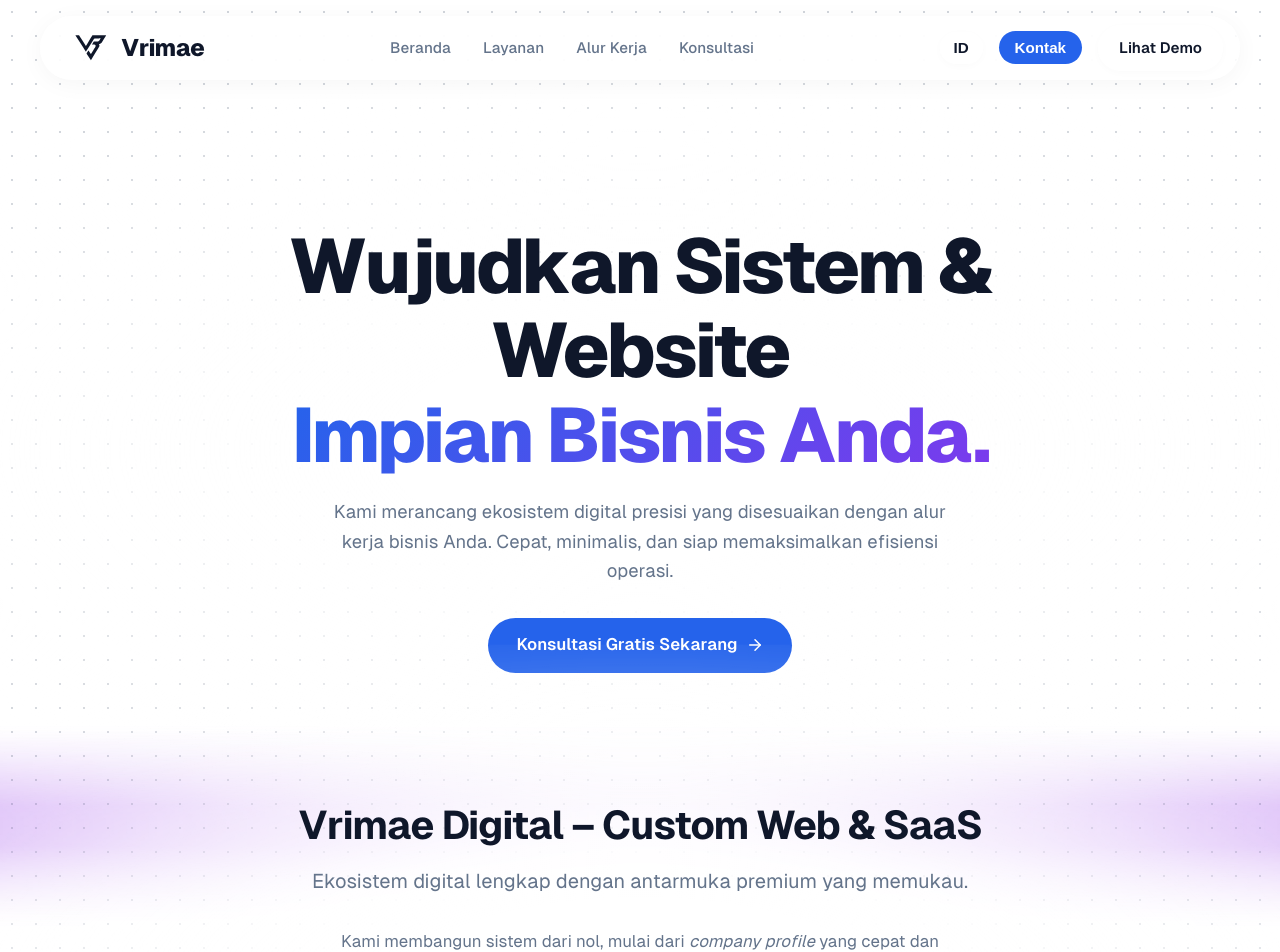
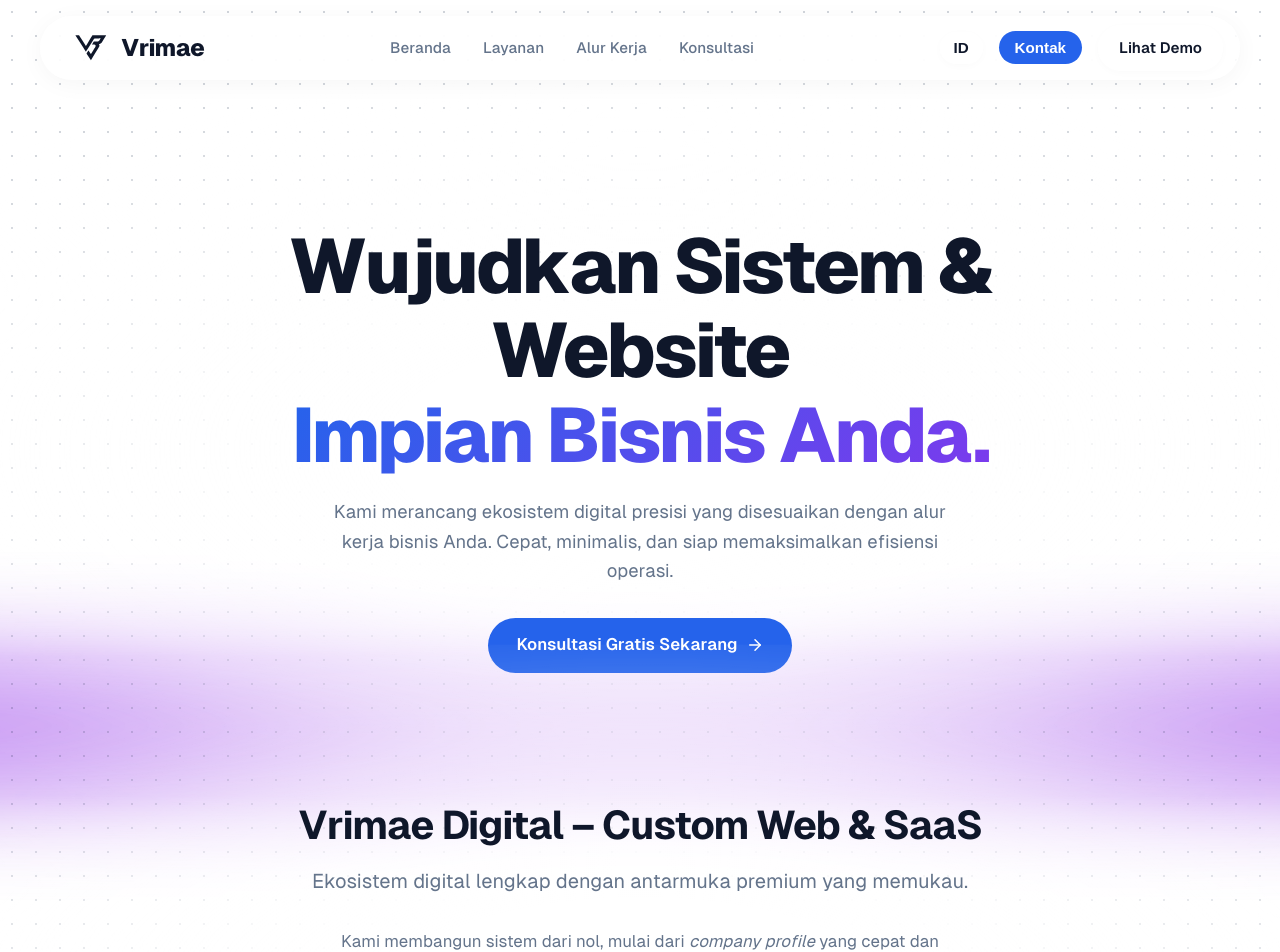
Before and after one commit to vrimae/vrimae-landing, a React (Vite) app: page / in a window 1280 px wide. Shown: the top 952 px of the page. Built offline with nearby package versions, Linux system fonts and the light colour scheme.

Commit message:
style: widen aurora edges and speed up fluctuation animation

```diff
--- a/src/index.css
+++ b/src/index.css
@@ -260,7 +260,7 @@ a {
   opacity: 0.9;
   border-radius: 0;
   mix-blend-mode: multiply;
-  animation: aurora-flow 15s infinite alternate ease-in-out;
+  animation: aurora-flow 7s infinite alternate ease-in-out;
   will-change: transform, opacity;
   z-index: -1;
 }
@@ -273,15 +273,14 @@ a {
 }
 
 .aurora-1 {
-  background: linear-gradient(90deg,
-    rgba(147, 51, 234, 0.9) 0%,
-    rgba(147, 51, 234, 0.2) 50%,
-    rgba(147, 51, 234, 0.9) 100%
-  );
-  -webkit-mask-image: linear-gradient(to bottom, transparent 0%, black 40%, black 60%, transparent 100%);
-  mask-image: linear-gradient(to bottom, transparent 0%, black 40%, black 60%, transparent 100%);
+  background:
+    radial-gradient(ellipse at 5% 50%, rgba(147, 51, 234, 0.9) 0%, transparent 40%),
+    radial-gradient(ellipse at 95% 50%, rgba(147, 51, 234, 0.9) 0%, transparent 40%),
+    linear-gradient(90deg, rgba(147, 51, 234, 0.2) 0%, rgba(147, 51, 234, 0.4) 50%, rgba(147, 51, 234, 0.2) 100%);
+  -webkit-mask-image: linear-gradient(to bottom, transparent 0%, black 30%, black 70%, transparent 100%);
+  mask-image: linear-gradient(to bottom, transparent 0%, black 30%, black 70%, transparent 100%);
   width: 120%;
-  height: 200px;
+  height: 350px;
   top: 55%;
   left: -10%;
   transform: translateY(-50%);
@@ -290,16 +289,20 @@ a {
 
 @keyframes aurora-flow {
   0% {
-    transform: translate3d(0, 0, 0) scale(1) rotate(0deg);
-    opacity: 0.4;
-  }
-  50% {
-    transform: translate3d(0, -20px, 0) scale(1.1) rotate(2deg);
+    transform: translateY(-50%) scaleX(1) scaleY(1);
+    opacity: 0.7;
+  }
+  33% {
+    transform: translateY(-45%) scaleX(1.05) scaleY(1.2);
+    opacity: 0.9;
+  }
+  66% {
+    transform: translateY(-55%) scaleX(0.95) scaleY(0.8);
     opacity: 0.6;
   }
   100% {
-    transform: translate3d(0, 15px, 0) scale(0.95) rotate(-2deg);
-    opacity: 0.3;
+    transform: translateY(-50%) scaleX(1.08) scaleY(1.1);
+    opacity: 0.8;
   }
 }
 
```
